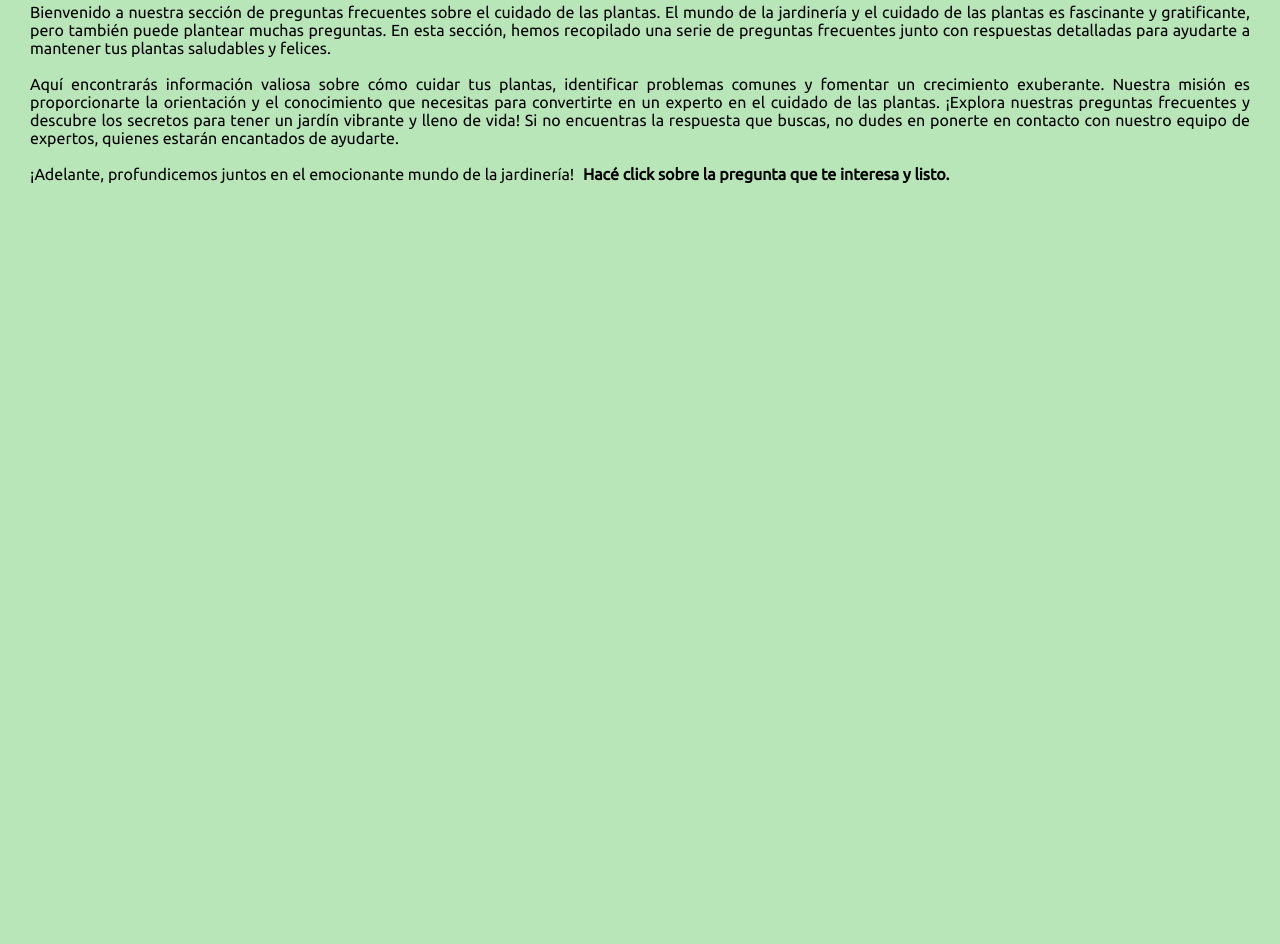
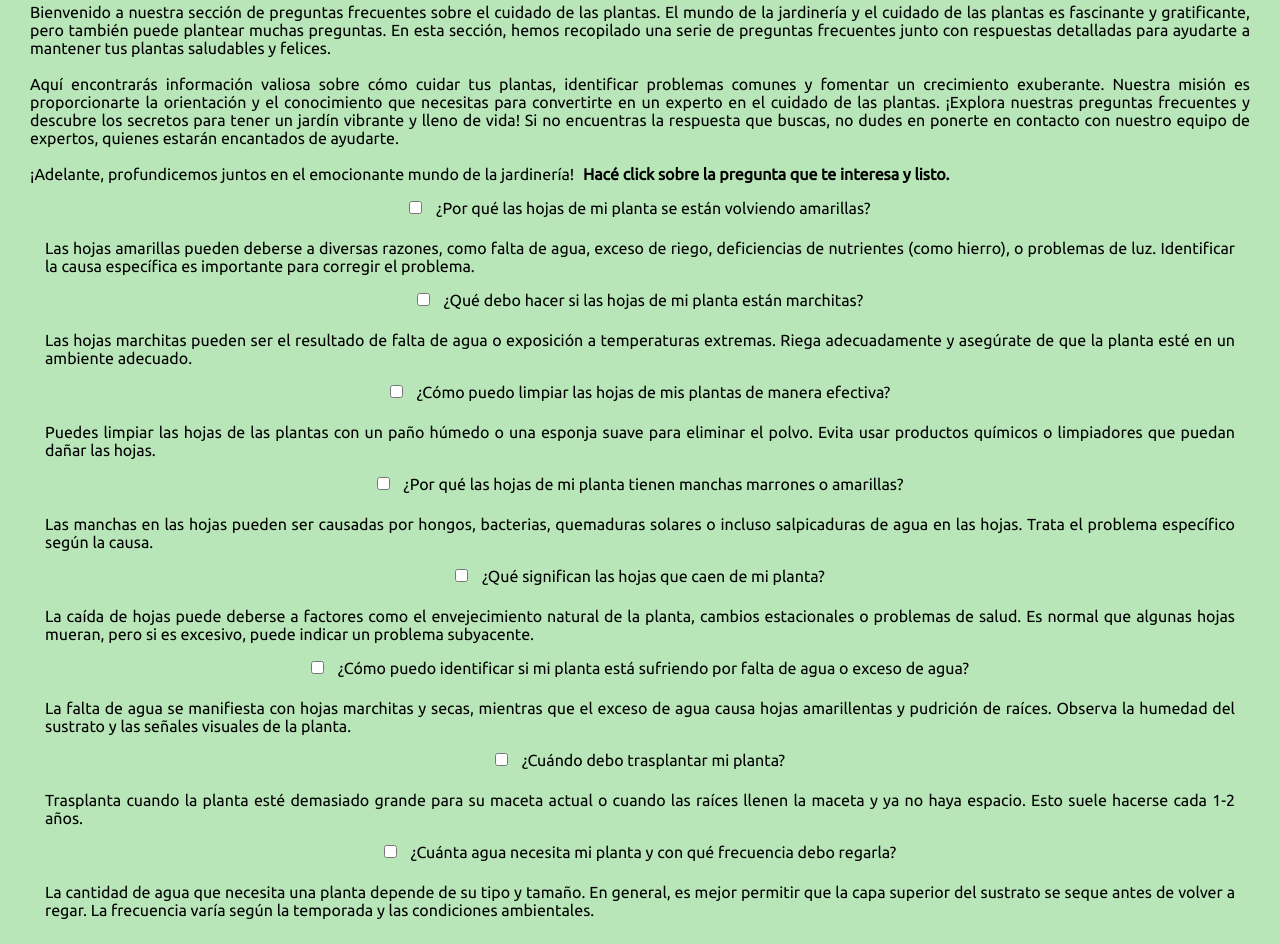
Before and after one commit to chiricci6/PlantasFelices, a plain HTML site: page preguntas.html in a window 1280 px wide. Shown: the part 178-1122 px from the top of the page. Before the commit the page ends 800 px from the top, so only its background shows below. Drawn offline with Linux system fonts and the light colour scheme.

Commit message:
Update preguntas.html

```diff
--- a/preguntas.html
+++ b/preguntas.html
@@ -28,6 +28,79 @@
         <h1>Preguntas frecuentes acerca de el cuidado de plantas</h1>
         <p>Bienvenido a nuestra sección de preguntas frecuentes sobre el cuidado de las plantas. El mundo de la jardinería y el cuidado de las plantas es fascinante y gratificante, pero también puede plantear muchas preguntas. En esta sección, hemos recopilado una serie de preguntas frecuentes junto con respuestas detalladas para ayudarte a mantener tus plantas saludables y felices. <br><br>            Aquí encontrarás información valiosa sobre cómo cuidar tus plantas, identificar problemas comunes y fomentar un crecimiento exuberante. Nuestra misión es proporcionarte la orientación y el conocimiento que necesitas para convertirte en un experto en el cuidado de las plantas. ¡Explora nuestras preguntas frecuentes y descubre los secretos para tener un jardín vibrante y lleno de vida! Si no encuentras la respuesta que buscas, no dudes en ponerte en contacto con nuestro equipo de expertos, quienes estarán encantados de ayudarte. <br><br>
         ¡Adelante, profundicemos juntos en el emocionante mundo de la jardinería! <b>Hacé click sobre la pregunta que te interesa y listo.</b></p>
+         <div class="contenedor-preguntas">
+            <div class="preguntas">
+                <input type="checkbox" name="preguntas" id="btn-preguntas1" class="btn-preguntas">
+                <label for="btn-preguntas1"class="titulo-preguntas">
+                    ¿Por qué las hojas de mi planta se están volviendo amarillas?
+                </label>
+                <div class="contenido-preguntas">
+                    <p>Las hojas amarillas pueden deberse a diversas razones, como falta de agua, exceso de riego, deficiencias de nutrientes (como hierro), o problemas de luz. Identificar la causa específica es importante para corregir el problema.</p>
+                </div>
+            </div>
+            <div class="preguntas">
+                <input type="checkbox" name="preguntas" id="btn-preguntas2" class="btn-preguntas">
+                <label for="btn-preguntas2"class="titulo-preguntas">
+                    ¿Qué debo hacer si las hojas de mi planta están marchitas?
+                </label>
+                <div class="contenido-preguntas">
+                    <p>Las hojas marchitas pueden ser el resultado de falta de agua o exposición a temperaturas extremas. Riega adecuadamente y asegúrate de que la planta esté en un ambiente adecuado.</p>
+                </div>
+            </div>
+            <div class="preguntas">
+                <input type="checkbox" name="preguntas" id="btn-preguntas3" class="btn-preguntas">
+                <label for="btn-preguntas3"class="titulo-preguntas">
+                    ¿Cómo puedo limpiar las hojas de mis plantas de manera efectiva?
+                </label>
+                <div class="contenido-preguntas">
+                    <p>Puedes limpiar las hojas de las plantas con un paño húmedo o una esponja suave para eliminar el polvo. Evita usar productos químicos o limpiadores que puedan dañar las hojas.</p>
+                </div>
+            </div>
+            <div class="preguntas">
+                <input type="checkbox" name="preguntas" id="btn-preguntas4" class="btn-preguntas">
+                <label for="btn-preguntas4"class="titulo-preguntas">
+                    ¿Por qué las hojas de mi planta tienen manchas marrones o amarillas?
+                </label>
+                <div class="contenido-preguntas">
+                    <p>Las manchas en las hojas pueden ser causadas por hongos, bacterias, quemaduras solares o incluso salpicaduras de agua en las hojas. Trata el problema específico según la causa.</p>
+                </div>
+            </div>
+            <div class="preguntas">
+                <input type="checkbox" name="preguntas" id="btn-preguntas5" class="btn-preguntas">
+                <label for="btn-preguntas5"class="titulo-preguntas">
+                    ¿Qué significan las hojas que caen de mi planta?
+                </label>
+                <div class="contenido-preguntas">
+                    <p>La caída de hojas puede deberse a factores como el envejecimiento natural de la planta, cambios estacionales o problemas de salud. Es normal que algunas hojas mueran, pero si es excesivo, puede indicar un problema subyacente.</p>
+                </div>
+            </div>
+            <div class="preguntas">
+                <input type="checkbox" name="preguntas" id="btn-preguntas6" class="btn-preguntas">
+                <label for="btn-preguntas6"class="titulo-preguntas">
+                    ¿Cómo puedo identificar si mi planta está sufriendo por falta de agua o exceso de agua?
+                </label>
+                <div class="contenido-preguntas">
+                    <p>La falta de agua se manifiesta con hojas marchitas y secas, mientras que el exceso de agua causa hojas amarillentas y pudrición de raíces. Observa la humedad del sustrato y las señales visuales de la planta.</p>
+                </div>
+            </div>
+            <div class="preguntas">
+                <input type="checkbox" name="preguntas" id="btn-preguntas7" class="btn-preguntas">
+                <label for="btn-preguntas7"class="titulo-preguntas">
+                    ¿Cuándo debo trasplantar mi planta?
+                </label>
+                <div class="contenido-preguntas">
+                    <p>Trasplanta cuando la planta esté demasiado grande para su maceta actual o cuando las raíces llenen la maceta y ya no haya espacio. Esto suele hacerse cada 1-2 años.</p>
+                </div>
+            </div>
+            <div class="preguntas">
+                <input type="checkbox" name="preguntas" id="btn-preguntas8" class="btn-preguntas">
+                <label for="btn-preguntas8"class="titulo-preguntas">
+                    ¿Cuánta agua necesita mi planta y con qué frecuencia debo regarla?
+                </label>
+                <div class="contenido-preguntas">
+                    <p>La cantidad de agua que necesita una planta depende de su tipo y tamaño. En general, es mejor permitir que la capa superior del sustrato se seque antes de volver a regar. La frecuencia varía según la temporada y las condiciones ambientales.</p>
+                </div>
+            </div>
      </main>
 </body>
 </html>
```
